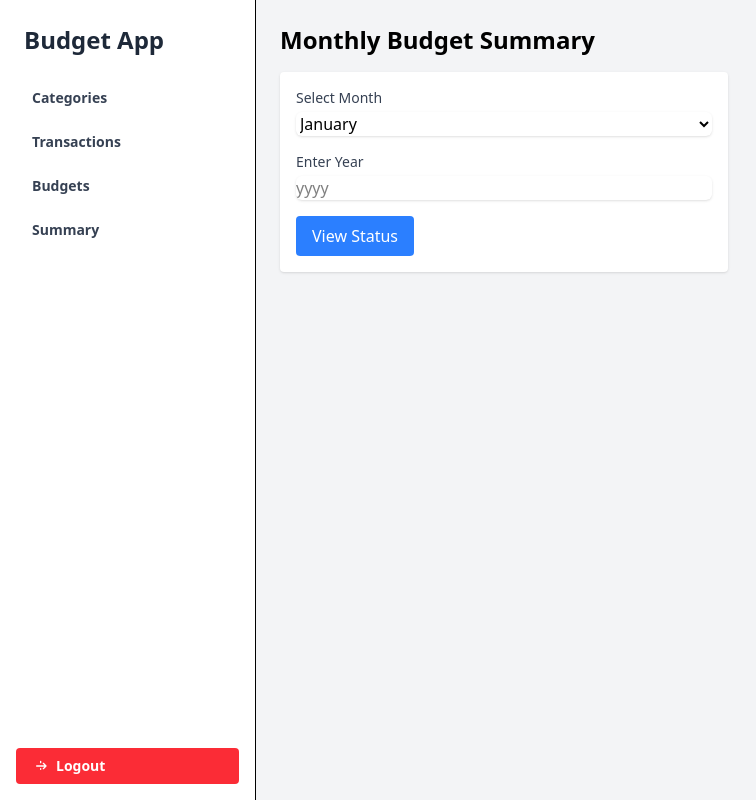
After one commit to harigovind-dot-a/budgettrackerdjango, a Django app: page /summary/ in a window 1280 px wide. The commit adds this page. Shown: the whole page, without its empty margins (0-756 px from the left). Run offline with Django 5.2, Linux system fonts and the light colour scheme; the visitor is signed in with stand-in values (Sample User, id 1); some libraries are stand-ins or nearby versions.

Commit message:
Added Summary of Month
Added a Budget summary page to see status of a given month/year.

```diff
--- a/budgettracker/static/src/output.css
+++ b/budgettracker/static/src/output.css
@@ -8,6 +8,7 @@
     --font-mono: ui-monospace, SFMono-Regular, Menlo, Monaco, Consolas, "Liberation Mono",
       "Courier New", monospace;
     --color-red-100: oklch(93.6% 0.032 17.717);
+    --color-red-300: oklch(80.8% 0.114 19.571);
     --color-red-500: oklch(63.7% 0.237 25.331);
     --color-red-600: oklch(57.7% 0.245 27.325);
     --color-red-700: oklch(50.5% 0.213 27.518);
@@ -25,7 +26,9 @@
     --color-blue-800: oklch(42.4% 0.199 265.638);
     --color-gray-100: oklch(96.7% 0.003 264.542);
     --color-gray-200: oklch(92.8% 0.006 264.531);
+    --color-gray-300: oklch(87.2% 0.01 258.338);
     --color-gray-400: oklch(70.7% 0.022 261.325);
+    --color-gray-600: oklch(44.6% 0.03 256.802);
     --color-gray-700: oklch(37.3% 0.034 259.733);
     --color-gray-800: oklch(27.8% 0.033 256.848);
     --color-white: #fff;
@@ -375,6 +372,19 @@
   .border-r {
     border-right-style: var(--tw-border-style);
     border-right-width: 1px;
+  }
+  .border-b {
+    border-bottom-style: var(--tw-border-style);
+    border-bottom-width: 1px;
+  }
+  .border-gray-300 {
+    border-color: var(--color-gray-300);
+  }
+  .border-gray-700 {
+    border-color: var(--color-gray-700);
+  }
+  .border-red-300 {
+    border-color: var(--color-red-300);
   }
   .border-yellow-300 {
     border-color: var(--color-yellow-300);
@@ -522,14 +541,24 @@
     --tw-shadow: 0 10px 15px -3px var(--tw-shadow-color, rgb(0 0 0 / 0.1)), 0 4px 6px -4px var(--tw-shadow-color, rgb(0 0 0 / 0.1));
     box-shadow: var(--tw-inset-shadow), var(--tw-inset-ring-shadow), var(--tw-ring-offset-shadow), var(--tw-ring-shadow), var(--tw-shadow);
   }
-  .outline {
-    outline-style: var(--tw-outline-style);
-    outline-width: 1px;
+  .shadow-sm {
+    --tw-shadow: 0 1px 3px 0 var(--tw-shadow-color, rgb(0 0 0 / 0.1)), 0 1px 2px -1px var(--tw-shadow-color, rgb(0 0 0 / 0.1));
+    box-shadow: var(--tw-inset-shadow), var(--tw-inset-ring-shadow), var(--tw-ring-offset-shadow), var(--tw-ring-shadow), var(--tw-shadow);
+  }
+  .filter {
+    filter: var(--tw-blur,) var(--tw-brightness,) var(--tw-contrast,) var(--tw-grayscale,) var(--tw-hue-rotate,) var(--tw-invert,) var(--tw-saturate,) var(--tw-sepia,) var(--tw-drop-shadow,);
   }
   .hover\:bg-blue-500 {
     &:hover {
       @media (hover: hover) {
         background-color: var(--color-blue-500);
+      }
+    }
+  }
+  .hover\:bg-blue-600 {
+    &:hover {
+      @media (hover: hover) {
+        background-color: var(--color-blue-600);
       }
     }
   }
@@ -736,10 +765,58 @@
   inherits: false;
   initial-value: 0 0 #0000;
 }
-@property --tw-outline-style {
+@property --tw-blur {
   syntax: "*";
   inherits: false;
-  initial-value: solid;
+}
+@property --tw-brightness {
+  syntax: "*";
+  inherits: false;
+}
+@property --tw-contrast {
+  syntax: "*";
+  inherits: false;
+}
+@property --tw-grayscale {
+  syntax: "*";
+  inherits: false;
+}
+@property --tw-hue-rotate {
+  syntax: "*";
+  inherits: false;
+}
+@property --tw-invert {
+  syntax: "*";
+  inherits: false;
+}
+@property --tw-opacity {
+  syntax: "*";
+  inherits: false;
+}
+@property --tw-saturate {
+  syntax: "*";
+  inherits: false;
+}
+@property --tw-sepia {
+  syntax: "*";
+  inherits: false;
+}
+@property --tw-drop-shadow {
+  syntax: "*";
+  inherits: false;
+}
+@property --tw-drop-shadow-color {
+  syntax: "*";
+  inherits: false;
+}
+@property --tw-drop-shadow-alpha {
+  syntax: "<percentage>";
+  inherits: false;
+  initial-value: 100%;
+}
+@property --tw-drop-shadow-size {
+  syntax: "*";
+  inherits: false;
 }
 @layer properties {
   @supports ((-webkit-hyphens: none) and (not (margin-trim: inline))) or ((-moz-orient: inline) and (not (color:rgb(from red r g b)))) {
@@ -763,7 +840,19 @@
       --tw-ring-offset-width: 0px;
       --tw-ring-offset-color: #fff;
       --tw-ring-offset-shadow: 0 0 #0000;
-      --tw-outline-style: solid;
+      --tw-blur: initial;
+      --tw-brightness: initial;
+      --tw-contrast: initial;
+      --tw-grayscale: initial;
+      --tw-hue-rotate: initial;
+      --tw-invert: initial;
+      --tw-opacity: initial;
+      --tw-saturate: initial;
+      --tw-sepia: initial;
+      --tw-drop-shadow: initial;
+      --tw-drop-shadow-color: initial;
+      --tw-drop-shadow-alpha: 100%;
+      --tw-drop-shadow-size: initial;
     }
   }
 }
--- a/budgettracker/templates/budgettracker/dashboardbase.html
+++ b/budgettracker/templates/budgettracker/dashboardbase.html
@@ -25,13 +25,15 @@
         <a href="{% url 'list-budget' %}" class="block px-4 py-2 text-sm font-semibold text-gray-700 rounded hover:bg-gray-200">
             Budgets
         </a>
+        <a href="{% url 'budget-summary' %}" class="block px-4 py-2 text-sm font-semibold text-gray-700 rounded hover:bg-gray-200">
+            Summary
+        </a>
     </nav>
 
-    <!-- Logout Button at Bottom -->
     <div class="mt-auto p-4">
         <form method="post" action="{% url 'logout' %}">
             {% csrf_token %}
-            <button type="submit" class="w-full flex items-center px-4 py-2 text-sm font-semibold text-white bg-red-500 rounded hover:bg-red-600">
+            <button type="submit" class="w-full flex items-center px-4 py-2 text-sm font-semibold text-white bg-red-500 rounded hover:bg-red-600 cursor-pointer">
                 <svg class="w-4 h-4 mr-2" fill="none" stroke="currentColor" stroke-width="2" viewBox="0 0 24 24">
                     <path stroke-linecap="round" stroke-linejoin="round" d="M17 16l4-4m0 0l-4-4m4 4H7m6 4v1m0-10V5"></path>
                 </svg>
--- /dev/null
+++ b/budgettracker/templates/budgettracker/summary.html
@@ -0,0 +1,52 @@
+{% extends 'budgettracker/dashboardbase.html' %}
+{% load custom_filters %}
+{% block title %}Summary{% endblock %}
+
+{% block content %}
+<h1 class="text-2xl font-bold mb-4">Monthly Budget Summary</h1>
+
+<form method="GET" class="mb-6 space-y-4 bg-white p-4 rounded shadow max-w-md">
+    <div>
+        <label for="month" class="block text-sm font-medium text-gray-700">Select Month</label>
+        <select name="month" id="month" class="w-full mt-1 border-gray-700 rounded-md shadow-sm">
+            {% for i in 1|to:12 %}
+                <option value="{{ i }}" {% if request.GET.month == i|stringformat:"s" %}selected{% endif %}>
+                    {{ i|get_month_name }}
+                </option>
+            {% endfor %}
+        </select>
+    </div>
+    <div>
+        <label for="year" class="block text-sm font-medium text-gray-700">Enter Year</label>
+        <input type="number" placeholder="yyyy" name="year" id="year" value="{{ request.GET.year }}" class="w-full mt-1 border-gray-300 rounded-md shadow-sm">
+    </div>
+    <button type="submit" class="px-4 py-2 text-white bg-blue-500 rounded hover:bg-blue-600 cursor-pointer">View Status</button>
+</form>
+
+{% if summary %}
+<div class="bg-white rounded shadow p-6">
+    <table class="table-auto w-full text-left">
+        <thead class="border-b">
+            <tr class="text-gray-600 uppercase text-sm">
+                <th class="px-4 py-2">Field</th>
+                <th class="px-4 py-2">Value</th>
+            </tr>
+        </thead>
+        <tbody>
+            {% for key, value in summary.items %}
+            <tr class="border-t">
+                <td class="px-4 py-2 font-semibold text-gray-800">{{ key|capfirst }}</td>
+                <td class="px-4 py-2 text-gray-700">
+                    {% if value|floatformat %}
+                        {{ value|floatformat:"2" }}
+                    {% else %}
+                        {{ value }} <!--Month/Year-->
+                    {% endif %}
+                </td>
+            </tr>
+            {% endfor %}
+        </tbody>
+    </table>
+</div>
+{% endif %}
+{% endblock %}
--- /dev/null
+++ b/budgettracker/templatetags/custom_filters.py
@@ -0,0 +1,12 @@
+from django import template
+import calendar
+
+register = template.Library()
+
+@register.filter
+def to(value, arg):
+    return range(int(value), int(arg) + 1)
+
+@register.filter
+def get_month_name(num):
+    return calendar.month_name[int(num)]
--- a/budgettracker/views.py
+++ b/budgettracker/views.py
@@ -26,8 +26,9 @@ class BudgetViewSet(viewsets.ModelViewSet):
     @action(detail=False, methods=['get'], url_path='status')
     def budget_status(self, request):
         user = request.user
-        month  = int(request.query_params['month'])
-        year = int(request.query_params['year'])
+        query = getattr(request, "query_params", request.GET)
+        month  = int(query.get('month'))
+        year = int(query.get('year'))
         budget = (Budget.objects.get(user=user, month=month, year=year)).amount
 
         income_total = Transaction.objects.filter(
@@ -210,3 +211,17 @@ class BudgetDeleteView(LoginRequiredMixin, DeleteView):
 
     def get_queryset(self):
         return Budget.objects.filter(user=self.request.user)
+
+class BudgetSummaryView(LoginRequiredMixin, TemplateView):
+    template_name = 'budgettracker/summary.html'
+
+    def get_context_data(self, **kwargs):
+        context = super().get_context_data(**kwargs)
+        month = self.request.GET.get('month')
+        year = self.request.GET.get('year')
+
+        if month and year:
+            BudgetViewSet().request = self.request
+            response = BudgetViewSet().budget_status(self.request)
+            context['summary'] = response.data
+        return context
--- a/myapp/urls.py
+++ b/myapp/urls.py
@@ -17,7 +17,7 @@ Including another URLconf
 from django.contrib import admin
 from django.urls import path, include
 from rest_framework_simplejwt.views import TokenObtainPairView, TokenRefreshView
-from budgettracker.views import Login, DashboardView, Register, ListBudgetView, ListCategoryView, ListTransactionView, TransactionForm, BudgetForm, CategoryForm, TransactionDeleteView, BudgetDeleteView, CategoryDeleteView, TransactionUpdateView, BudgetUpdateView, CategoryUpdateView
+from budgettracker.views import Login, DashboardView, Register, ListBudgetView, ListCategoryView, ListTransactionView, TransactionForm, BudgetForm, CategoryForm, TransactionDeleteView, BudgetDeleteView, CategoryDeleteView, TransactionUpdateView, BudgetUpdateView, CategoryUpdateView, BudgetSummaryView
 from django.contrib.auth.views import LogoutView
 
 urlpatterns = [
@@ -31,6 +31,7 @@ urlpatterns = [
     path('budgets/', ListBudgetView.as_view(), name='list-budget'),
     path('transactions/', ListTransactionView.as_view(), name='list-transaction'),
     path('categories/', ListCategoryView.as_view(), name='list-category'),
+    path('summary/', BudgetSummaryView.as_view(), name='budget-summary'),
 
     path('transactionform/', TransactionForm.as_view(), name='transactionform'),
     path('budgetform/', BudgetForm.as_view(), name='budgetform'),
```
Also changed, not shown: other parts of budgettracker/static/src/output.css (+15 -12 lines), budgettracker/templates/budgettracker/budgetform.html (+15 -69 lines), budgettracker/templates/budgettracker/categoryform.html (+25 -24 lines), budgettracker/templates/budgettracker/transactionform.html (+18 -95 lines), budgettracker/templatetags/__init__.py (added).
